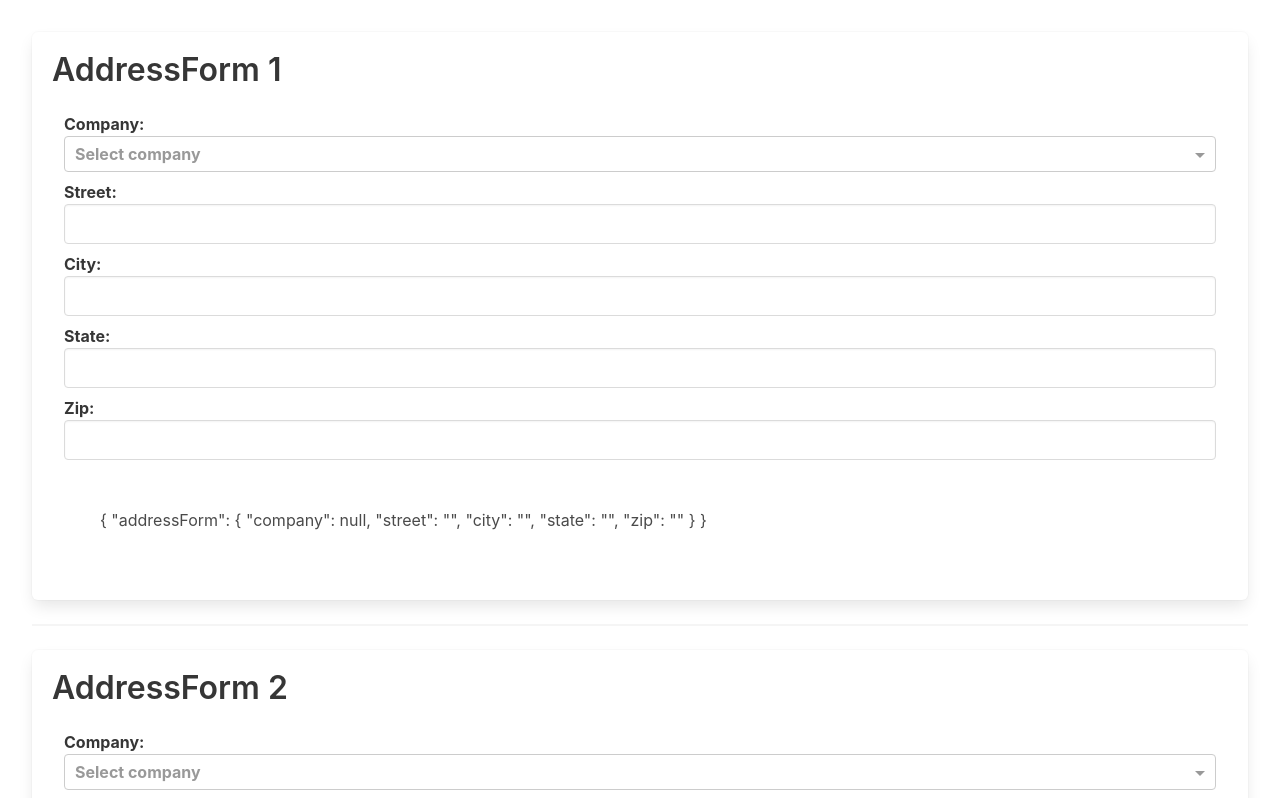
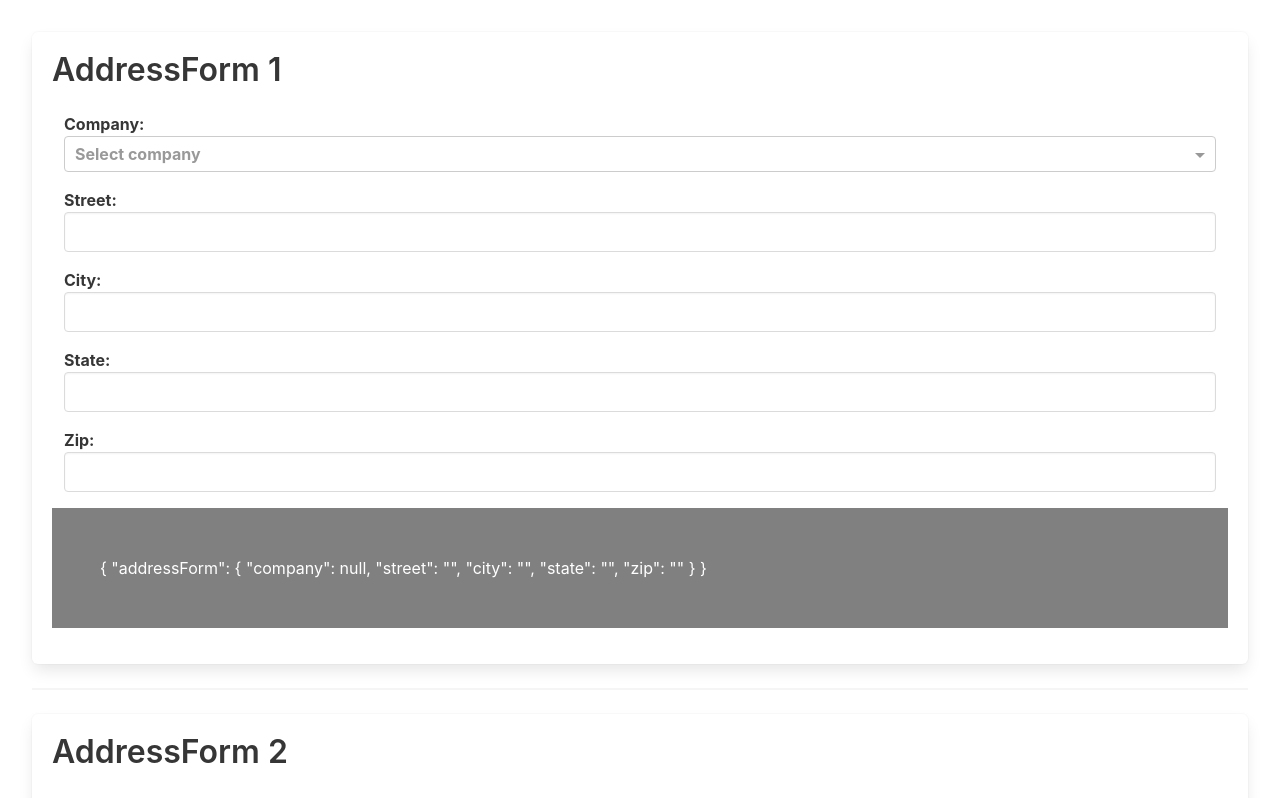
Before and after one commit to phetw/ng-reusable-form, an Angular app: page / in a window 1280 px wide. Shown: the top 798 px of the page. Built offline with nearby package versions, Linux system fonts and the light colour scheme.

Commit message:
better style

```diff
--- a/src/app/app.component.css
+++ b/src/app/app.component.css
@@ -1,3 +1,9 @@
 main {
   margin: 2rem;
 }
+
+.section {
+  margin: 1rem 0;
+  color: white;
+  background-color: gray;
+}
--- a/src/app/shared/address-form/address-form.component.css
+++ b/src/app/shared/address-form/address-form.component.css
@@ -0,0 +1,3 @@
+label {
+  margin: 1rem 0;
+}
```
